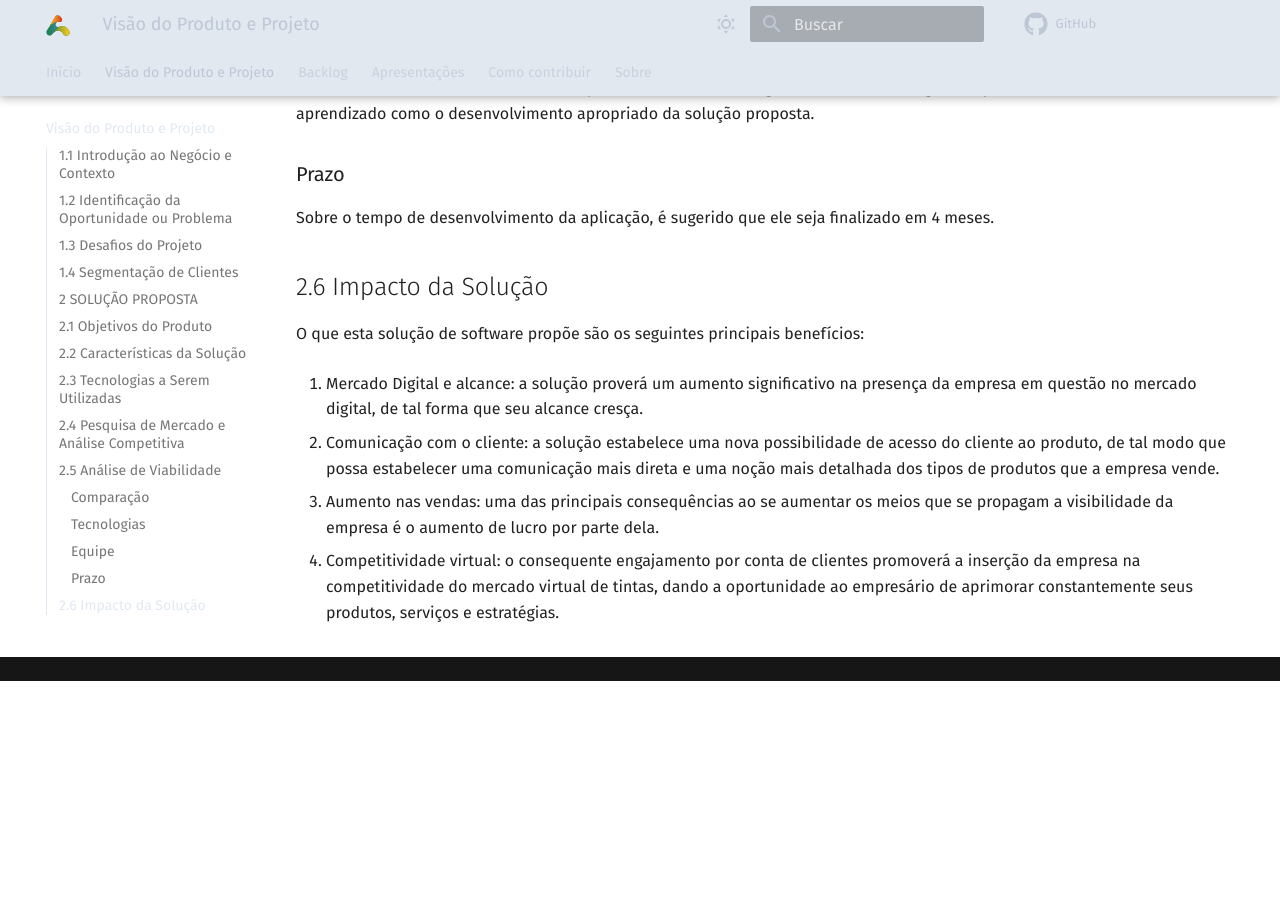
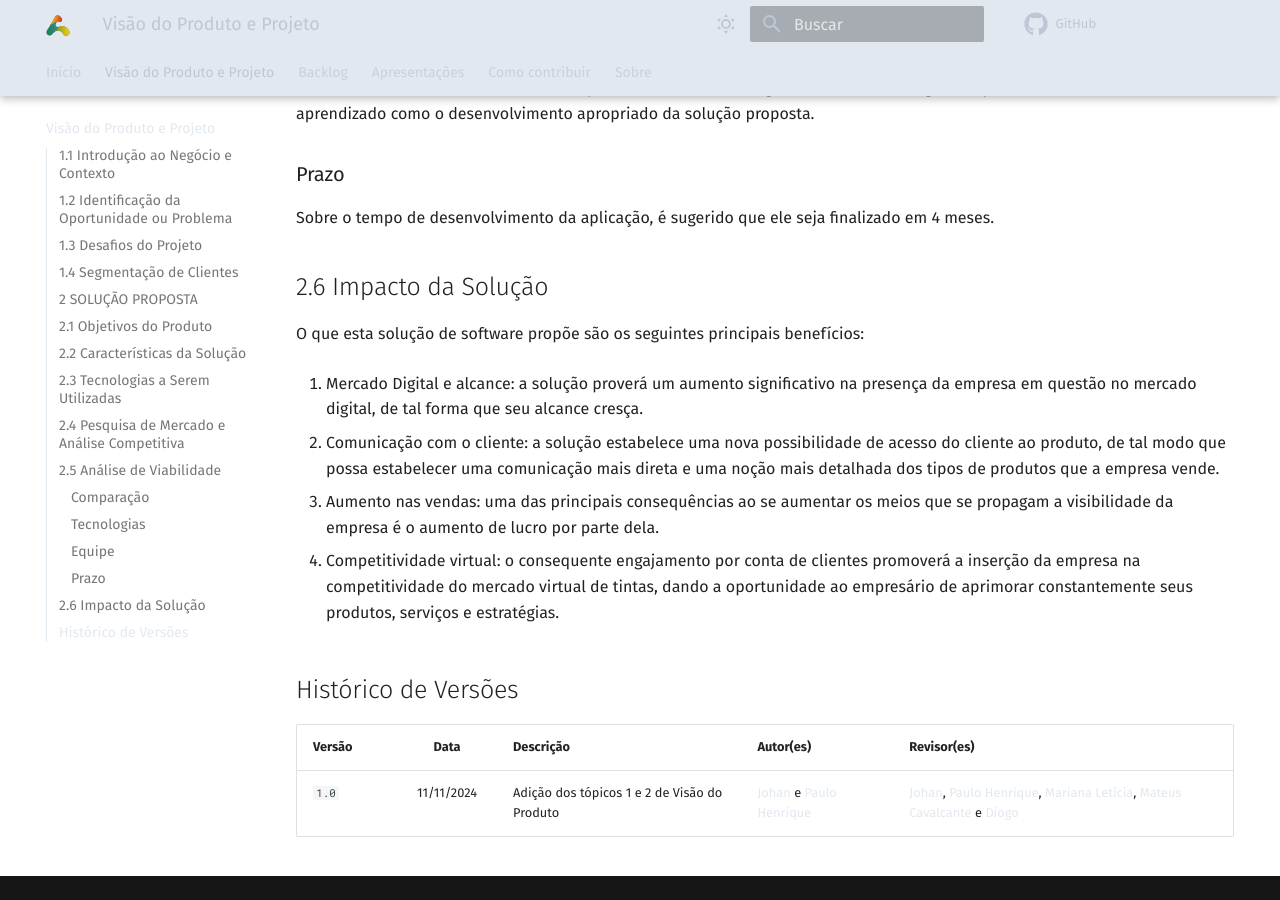
Before and after one commit to mdsreq-fga-unb/2024.2-T03-AutoReiTintas, an MkDocs documentation site: the page built from docs/auto-rei-tintas/docs/product_vision/product.md, in a window 1280 px wide and 900 px high, scrolled down 4940 px. Built offline with MkDocs 1.6.1 and Material for MkDocs 9.7.7, drawn with Linux system fonts in a browser that asks for light colours; comment, search, counter and statistics services are not loaded; before the commit the page ends 5621 px from its top, so only the background shows below that.

```diff
--- a/docs/auto-rei-tintas/docs/product_vision/product.md
+++ b/docs/auto-rei-tintas/docs/product_vision/product.md
@@ -105,3 +105,9 @@
 3. Aumento nas vendas: uma das principais consequências ao se aumentar os meios que se propagam a visibilidade da empresa é o aumento de lucro por parte dela.
 
 4. Competitividade virtual: o consequente engajamento por conta de clientes promoverá a inserção da empresa na competitividade do mercado virtual de tintas, dando a oportunidade ao empresário de aprimorar constantemente seus produtos, serviços e estratégias.
+
+## Histórico de Versões
+
+| Versão |    Data    | Descrição                                 | Autor(es)                                       | Revisor(es)                                    |
+| ------ | :--------: | ----------------------------------------- | ----------------------------------------------- | ---------------------------------------------- |
+| `1.0`   | 11/11/2024 | Adição dos tópicos 1 e 2 de Visão do Produto                        | [Johan](https://github.com/johan-rocha) e [Paulo Henrique](https://github.com/Nanashii76) |    [Johan](https://github.com/johan-rocha), [Paulo Henrique](https://github.com/Nanashii76), [Mariana Letícia](https://github.com/Marianannn), [Mateus Cavalcante](https://github.com/mateuscavati) e [Diogo](https://github.com/Diogo-Barboza)      |
--- a/docs/auto-rei-tintas/mkdocs.yml
+++ b/docs/auto-rei-tintas/mkdocs.yml
@@ -6,7 +6,9 @@
   - Início: index.md
   - Visão do Produto e Projeto: product_vision/product.md
   - Backlog: backlog/backlog.md
-  - Apresentações: presentations/presentation_1.md
+  - Apresentações:
+    - Entrega 1: presentations/presentation_1.md
+    - Lições Aprendidas 1: presentations/learned_lessons_1.md
   - Como contribuir:
     - Ambiente de desenvolvimento: how_to_contribute/environment.md
   - Sobre: about.md
```
Also changed, not shown: docs/auto-rei-tintas/docs/presentations/learned_lessons_1.md (added, +20 -0 lines), docs/auto-rei-tintas/docs/presentations/presentation_1.md (+9 -0 lines).
